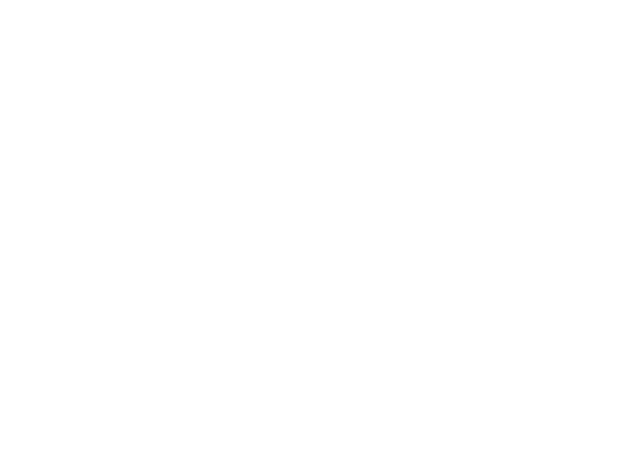
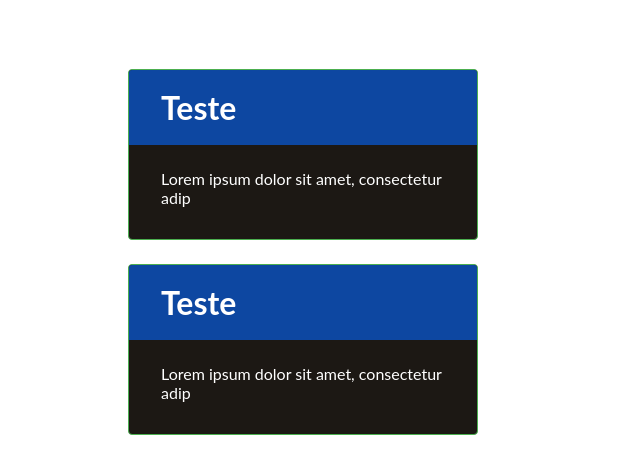
Before and after one commit to felipefbs/el-quiz, a Next.js app: page / in a window 1280 px wide. Shown: the top 474 px of the page, without its empty margins (0-640 px from the left). Built offline with nearby package versions, Linux system fonts and the light colour scheme.

Commit message:
beauty: widget component

```diff
--- a/pages/index.js
+++ b/pages/index.js
@@ -24,10 +24,61 @@
   }
 `;
 
+const Widget = styled.div`
+  margin-top: 24px;
+  margin-bottom: 24px;
+  border: 1px solid #4caf50;
+  border-radius: 4px;
+  background-color: #1c1814;
+  overflow: hidden;
+`;
+
+Widget.content = styled.div`
+  padding: 24px 32px 32px 32px;
+  & > *:first-child {
+    margin-top: 0;
+  }
+  & > *:last-child {
+    margin-bottom: 0;
+  }
+  ul {
+    list-style: none;
+    padding: 0;
+  }
+`;
+
+Widget.header = styled.header`
+  display: flex;
+  justify-content: flex-start;
+  align-items: center;
+  padding: 18px 32px;
+  background-color: ${({ theme }) => theme.colors.primary};
+  * {
+    margin: 0;
+  }
+`;
+
 export default function Home() {
   return (
     <BackgroundImage>
-      <QuizContainer>Test</QuizContainer>
+      <QuizContainer>
+        <Widget>
+          <Widget.header>
+            <h1>Teste</h1>
+          </Widget.header>
+          <Widget.content>
+            <p> Lorem ipsum dolor sit amet, consectetur adip</p>
+          </Widget.content>
+        </Widget>
+        <Widget>
+          <Widget.header>
+            <h1>Teste</h1>
+          </Widget.header>
+          <Widget.content>
+            <p> Lorem ipsum dolor sit amet, consectetur adip</p>
+          </Widget.content>
+        </Widget>
+      </QuizContainer>
     </BackgroundImage>
   );
 }
```
